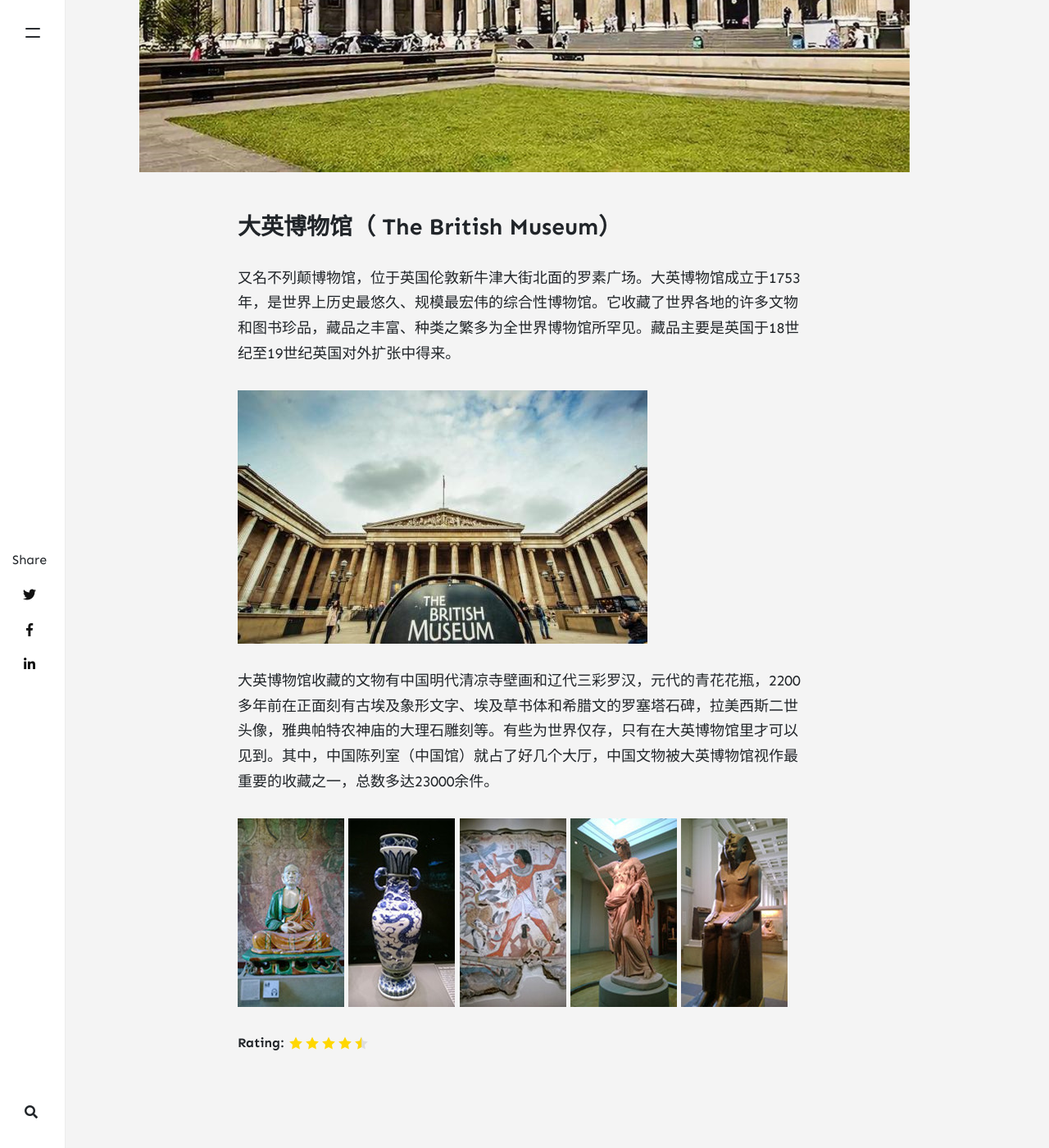
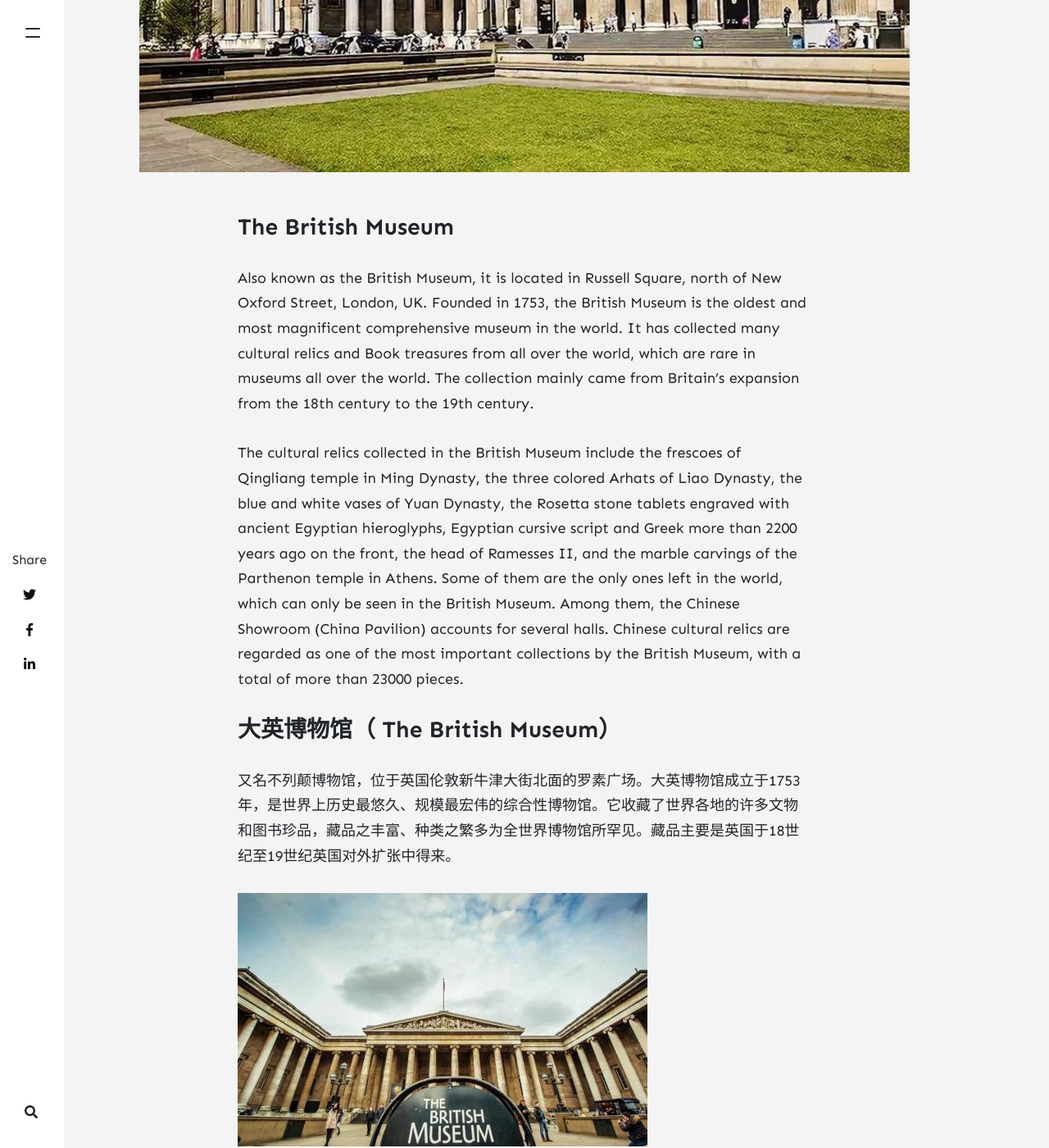
Before and after one commit to rainbow-ux/traveler-blog.github.io, a Jekyll site: the page built from _posts/2013-05-14-london.md, in a window 1280 px wide and 1400 px high, scrolled down 926 px. Shown: the whole window at 82% size. Built offline with Jekyll 4.4.1, drawn with Linux system fonts in a browser that asks for light colours; nearby versions of some CDN libraries; comment, search, counter and statistics services are not loaded.

Commit message:
Update 2013-05-14-london.md

```diff
--- a/_posts/2013-05-14-london.md
+++ b/_posts/2013-05-14-london.md
@@ -8,6 +8,10 @@
 comments: false
 rating: 4.5
 ---
+### The British Museum
+Also known as the British Museum, it is located in Russell Square, north of New Oxford Street, London, UK. Founded in 1753, the British Museum is the oldest and most magnificent comprehensive museum in the world. It has collected many cultural relics and Book treasures from all over the world, which are rare in museums all over the world. The collection mainly came from Britain's expansion from the 18th century to the 19th century.
+
+The cultural relics collected in the British Museum include the frescoes of Qingliang temple in Ming Dynasty, the three colored Arhats of Liao Dynasty, the blue and white vases of Yuan Dynasty, the Rosetta stone tablets engraved with ancient Egyptian hieroglyphs, Egyptian cursive script and Greek more than 2200 years ago on the front, the head of Ramesses II, and the marble carvings of the Parthenon temple in Athens. Some of them are the only ones left in the world, which can only be seen in the British Museum. Among them, the Chinese Showroom (China Pavilion) accounts for several halls. Chinese cultural relics are regarded as one of the most important collections by the British Museum, with a total of more than 23000 pieces.
 
 ### 大英博物馆（ The British Museum）
 又名不列颠博物馆，位于英国伦敦新牛津大街北面的罗素广场。大英博物馆成立于1753年，是世界上历史最悠久、规模最宏伟的综合性博物馆。它收藏了世界各地的许多文物和图书珍品，藏品之丰富、种类之繁多为全世界博物馆所罕见。藏品主要是英国于18世纪至19世纪英国对外扩张中得来。
```
